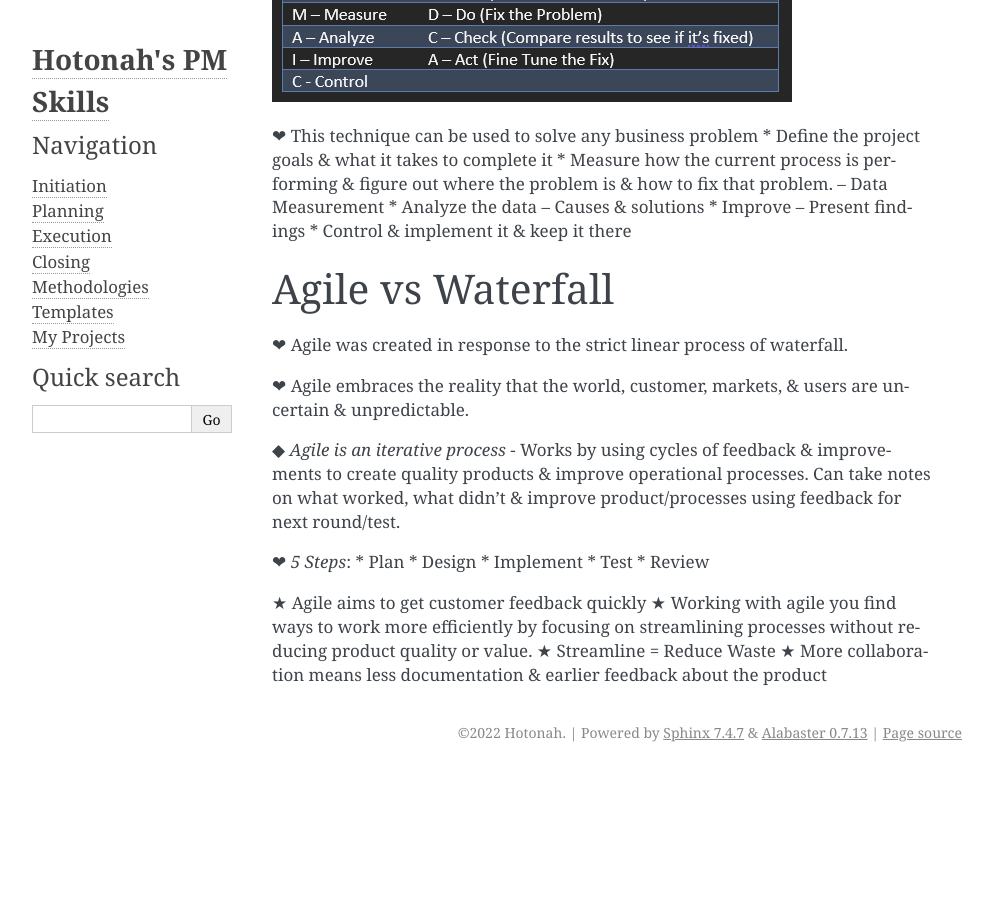
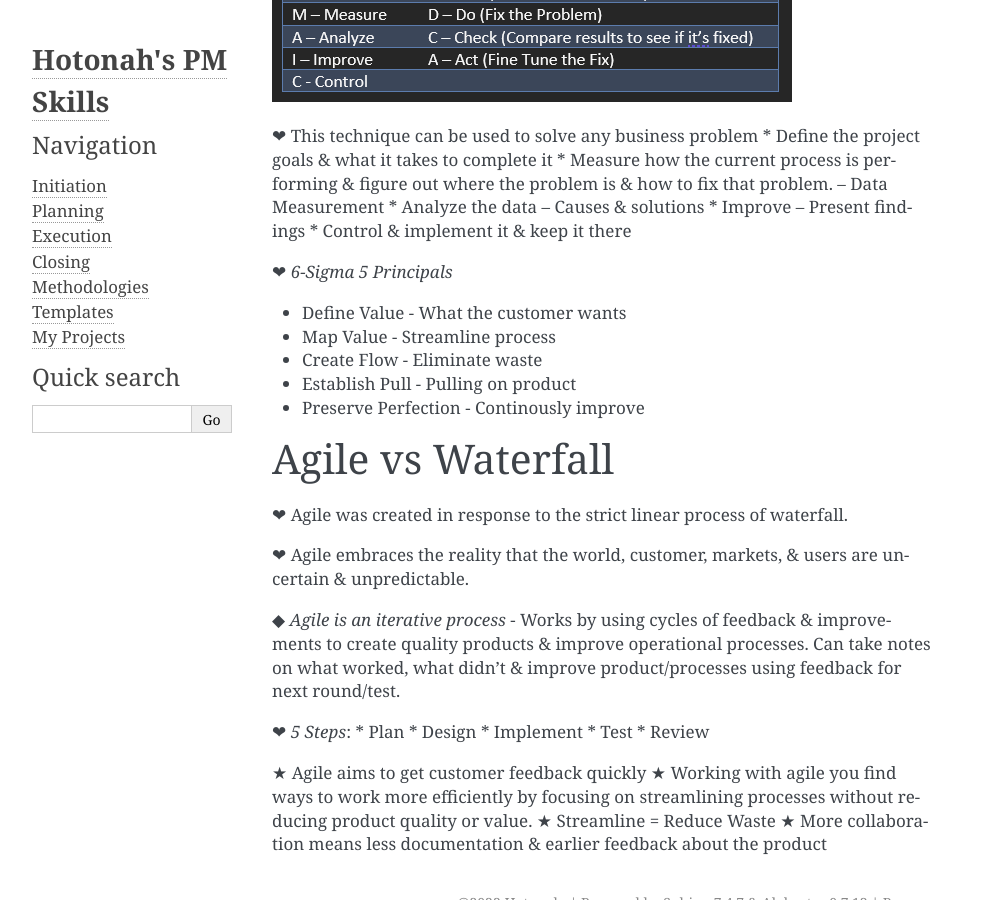
Before and after one commit to Hotonah/hotonah.github.io, a Sphinx documentation site: the page built from source/methodologies.txt, in a window 1280 px wide and 900 px high, scrolled down 884 px. Shown: the whole window, without its empty margins (148-1141 px from the left). Built offline with Sphinx 7.4.7, drawn with Linux system fonts in a browser that asks for light colours; before the commit the page ends 1656 px from its top, so only the background shows below that.

Commit message:
Update methodologies.txt

```diff
--- a/source/methodologies.txt
+++ b/source/methodologies.txt
@@ -26,6 +26,14 @@ Process improvement – Find where problems are occurring in current processes a
 * Improve – Present findings
 * Control & implement it & keep it there
 
+❤ `6-Sigma 5 Principals`
+
+* Define Value - What the customer wants
+* Map Value - Streamline process
+* Create Flow - Eliminate waste
+* Establish Pull - Pulling on product
+* Preserve Perfection - Continously improve
+
 Agile vs Waterfall
 ================
 ❤ Agile was created in response to the strict linear process of waterfall.
```
